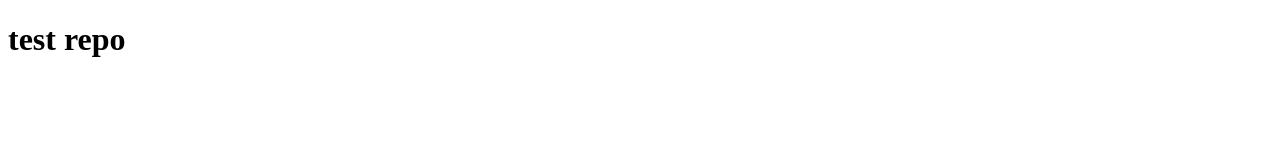
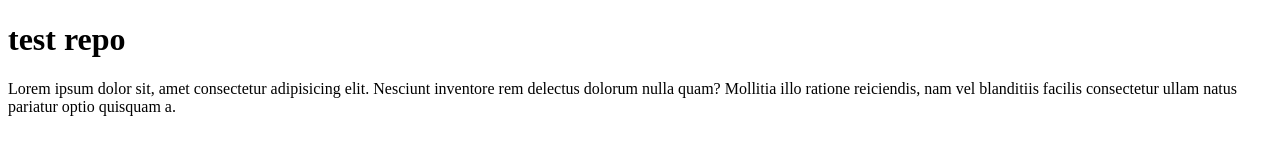
Before and after one commit to boshraKurdi/auth3, a plain HTML site: page index.html in a window 1280 px wide. Drawn offline with Linux system fonts and the light colour scheme.

Commit message:
update file index and add file about

```diff
--- a/index.html
+++ b/index.html
@@ -7,6 +7,7 @@
 </head>
 <body>
     <h1>test repo</h1>
+    <div>Lorem ipsum dolor sit, amet consectetur adipisicing elit. Nesciunt inventore rem delectus dolorum nulla quam? Mollitia illo ratione reiciendis, nam vel blanditiis facilis consectetur ullam natus pariatur optio quisquam a.</div>
 
 </body>
 </html>
```
